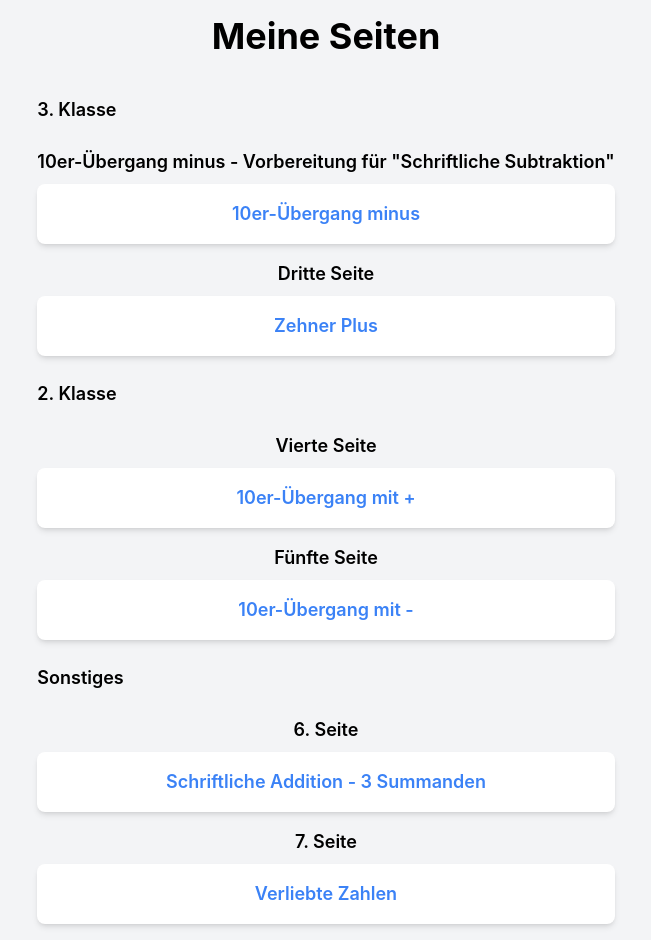
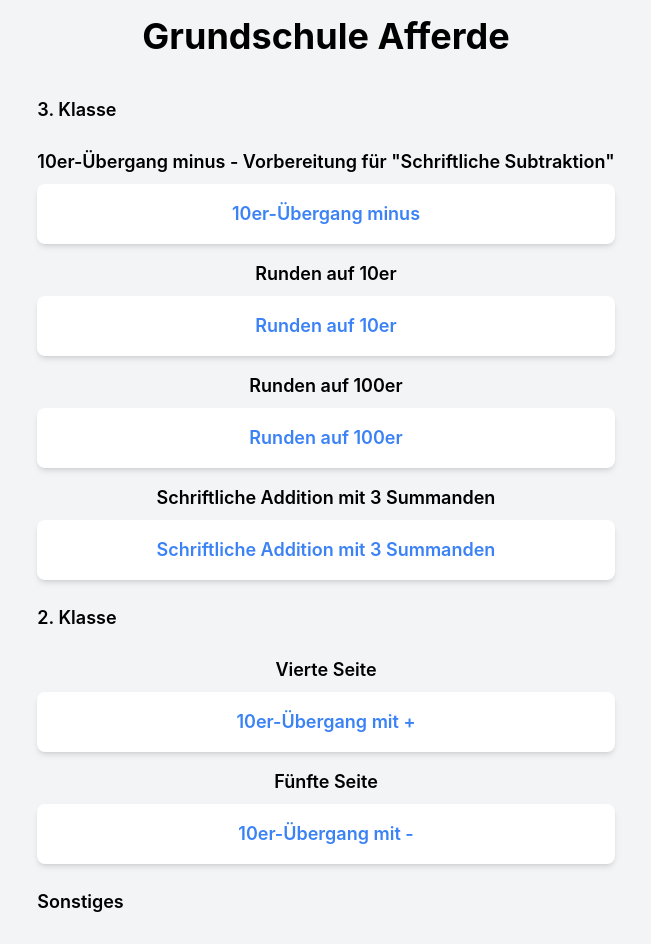
Before and after one commit to hssw24/hssw, a React (Create React App) app: page / in a window 1280 px wide. Shown: the top 944 px of the page, without its empty margins (314-965 px from the left). Built offline with nearby package versions, Linux system fonts and the light colour scheme.

Commit message:
Beschreibung der Änderungen

```diff
--- a/src/App.js
+++ b/src/App.js
@@ -4,18 +4,22 @@ const App = () => {
   const links = [
     { label: '3. Klasse' },
     { label: '10er-Übergang minus - Vorbereitung für "Schriftliche Subtraktion"', name: '10er-Übergang minus', url: 'https://10erm.vercel.app/' },
-    { label: 'Dritte Seite', name: 'Zehner Plus', url: 'https://zehnerplus.vercel.app/' },
+    { label: 'Runden auf 10er', name: 'Runden auf 10er', url: 'https://rund10.vercel.app/' },
+    { label: 'Runden auf 100er', name: 'Runden auf 100er', url: 'https://rund100.vercel.app/' },
+    { label: 'Schriftliche Addition mit 3 Summanden', name: 'Schriftliche Addition mit 3 Summanden', url: 'https://saxx3s.vercel.app/' },
     { label: '2. Klasse' },
     { label: 'Vierte Seite', name: '10er-Übergang mit +', url: 'https://obst-one.vercel.app/' },
     { label: 'Fünfte Seite', name: '10er-Übergang mit -', url: 'https://verliebte-zahlen.vercel.app/' },
     { label: 'Sonstiges'},
     { label: '6. Seite', name: 'Schriftliche Addition - 3 Summanden', url: 'https://verliebte-zahlen.vercel.app/' },
-    { label: '7. Seite', name: 'Verliebte Zahlen', url: 'https://verliebte-zahlen.vercel.app/' },
+
+
+    { label: 'Vorlage', name: '', url: '' },
   ];
 
   return (
     <div className="min-h-screen flex flex-col items-center justify-center bg-gray-100 p-4">
-      <h1 className="text-4xl font-bold mb-8">Meine Seiten</h1>
+      <h3 className="text-4xl font-bold mb-8">Grundschule Afferde</h3>
       <div className="flex flex-col gap-4">
         {links.map((link, index) => (
           <React.Fragment key={index}>
```
